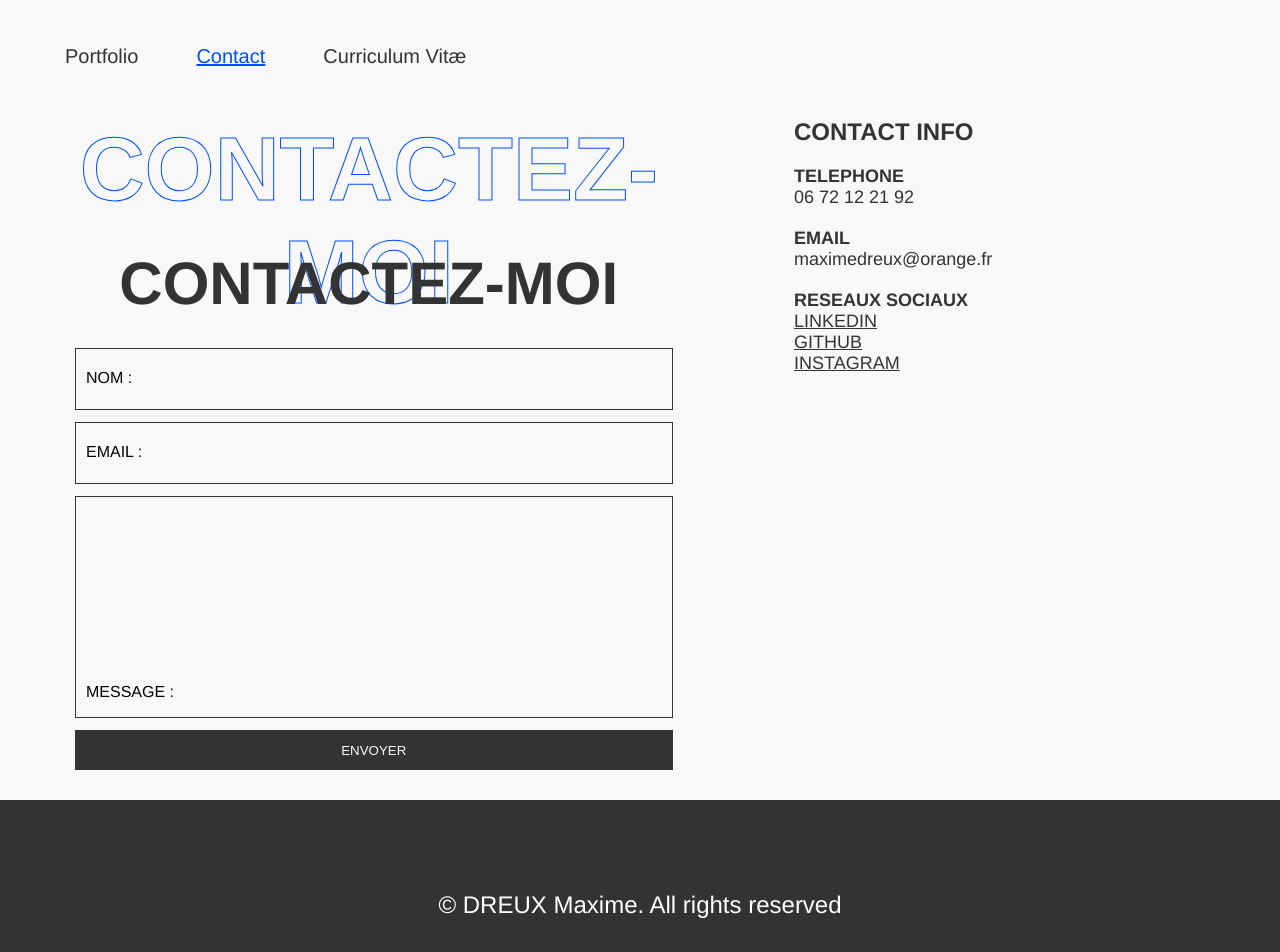
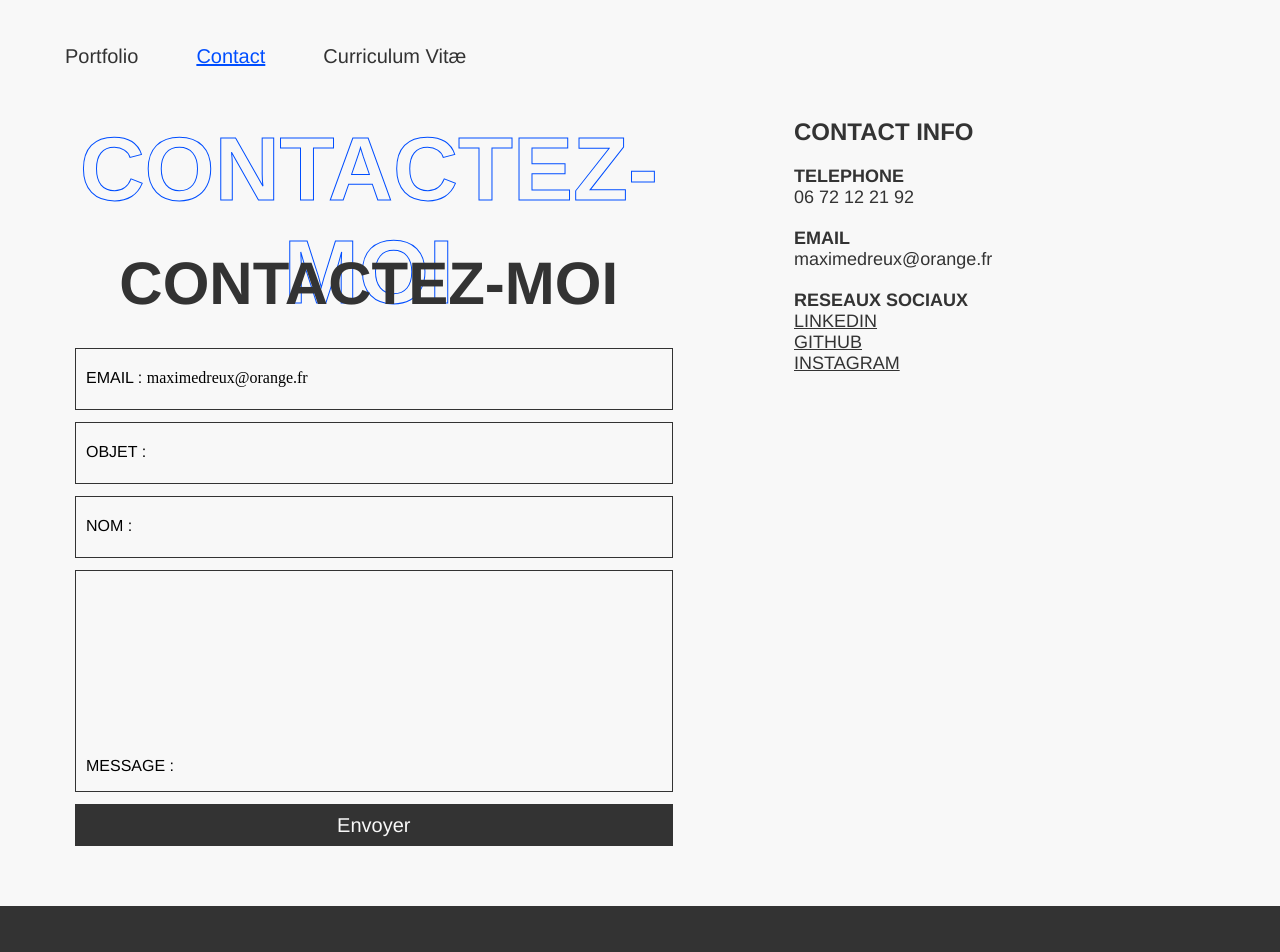
Before and after one commit to Maxms17/OpenC_Projet_12, a React (Create React App) app: page /Contact in a window 1280 px wide. Shown: the top 952 px of the page. Built offline with nearby package versions, Linux system fonts and the light colour scheme.

Commit message:
Modif page contacte

```diff
--- a/src/components/Message/Message.css
+++ b/src/components/Message/Message.css
@@ -70,13 +70,22 @@ form{
     border: 0px;
 }
 
+.btn-envoyer{
+    display: flex;
+    height: 40px;
+    justify-content: center;
+    align-items: center;
+    border: 1px solid #333333;
+    background-color: #333333;
+    margin-bottom: 10%;
+}
+
+.btn-envoyer a:hover{
+    color: #F8F8F8;
+}
+
 .envoyer{
-    height: 40px;
-    background-color: #333333;
-    border: 1px solid #333333;
     color: #F8F8F8;
-    width: 100%;
-    margin-bottom: 5%;
 }
 
 .info {
--- a/src/components/Message/Message.jsx
+++ b/src/components/Message/Message.jsx
@@ -1,48 +1,27 @@
-import React, { Component } from 'react';
+import React, { useState } from 'react';
 import './Message.css';
 
-class Message extends Component {
+function Message() {
 
-    constructor(props) {
-        super(props);
-        this.state = {
-            name: '',
-            email: '',
-            message: '',
-        };
-    }
+    const email = "maximedreux@orange.fr";
 
-    handleInputChange = (event) => {
-        const { name, value } = event.target;
-        this.setState({ [name]: value });
+    const [objet, setObjet] = useState('');
+    const [name, setName] = useState('');
+    const [message, setMessage] = useState('');
+
+    const handleObjetChange = (e) => {
+        setObjet(e.target.value);
     };
 
-    handleSubmit = (event) => {
-        event.preventDefault();
-
-        fetch('../../enregistrer_message.json', {
-            method: 'POST',
-            headers: {
-                'Content-Type': 'application/json',
-            },
-            body: JSON.stringify(this.state),
-        })
-        .then((response) => response.json())
-        .then((data) => {
-            if (data.success) {
-                this.setState({
-                    name: '',
-                    email: '',
-                    message: '',
-                });
-            } else {
-                console.error('Error when saving the message');
-            }
-        });
+    const handleNameChange = (e) => {
+        setName(e.target.value);
     };
 
-    render() {
-        return (
+    const handleMessageChange = (e) => {
+        setMessage(e.target.value);
+    };
+
+    return (
             <div className='page-contact'>
                 <div className='contact'>
                     <div className='titre'>
@@ -53,44 +32,56 @@ class Message extends Component {
                             <h2>CONTACTEZ-MOI</h2>
                         </div>
                     </div>
-                    <form onSubmit={this.handleSubmit}>
+                    <form>
                         <div className="saisi">
-                            <label htmlFor="name">NOM :</label>
+                            <label htmlFor="email">EMAIL : </label>
+                            <input
+                                type="email"
+                                id="email"
+                                name="email"
+                                className='champ-saisi'
+                                value={email}
+                            />
+                        </div>
+                        <div className="saisi">
+                            <label htmlFor="objet">OBJET : </label>
+                            <input
+                                type="text"
+                                id="objet"
+                                name="objet"
+                                className='champ-saisi'
+                                value={objet}
+                                onChange={handleObjetChange}
+                            />
+                        </div>
+                        <div className="saisi">
+                            <label htmlFor="name">NOM : </label>
                             <input
                                 type="text"
                                 id="name"
                                 name="name"
-                                value={this.state.name}
-                                onChange={this.handleInputChange}
                                 className='champ-saisi'
-                            />
-                        </div>
-                        <div className="saisi">
-                            <label htmlFor="email">EMAIL :</label>
-                            <input
-                                type="email"
-                                id="email"
-                                name="email"
-                                value={this.state.email}
-                                onChange={this.handleInputChange}
-                                className='champ-saisi'
+                                value={name}
+                                onChange={handleNameChange}
                             />
                         </div>
                         <div className="saisi-message">
-                            <label htmlFor="message">MESSAGE :</label>
+                            <label htmlFor="message">MESSAGE : </label>
                             <textarea
                                 id="message"
                                 name="message"
-                                value={this.state.message}
-                                onChange={this.handleInputChange}
                                 rows={10}
                                 cols={5}
                                 className='champ-saisi-text'
+                                value={message}
+                                onChange={handleMessageChange}
                             />
                         </div>
-                        <button type="submit" className='envoyer'>ENVOYER</button>
+                        <div className="btn-envoyer">
+                            <a href={`mailto:maximedreux@orange.f?subject=${objet}&body=NOM : ${name} %0AMESSAGE : ${message}`} className='envoyer'>Envoyer</a>
+                        </div>
                     </form>
-                    </div>
+                </div>
                 <div className='info'>
                     <h2>CONTACT INFO</h2>
                     <div>
@@ -110,8 +101,7 @@ class Message extends Component {
                 </div>
 
             </div>
-        );
-    }
+    );
 }
 
 export default Message;
```
